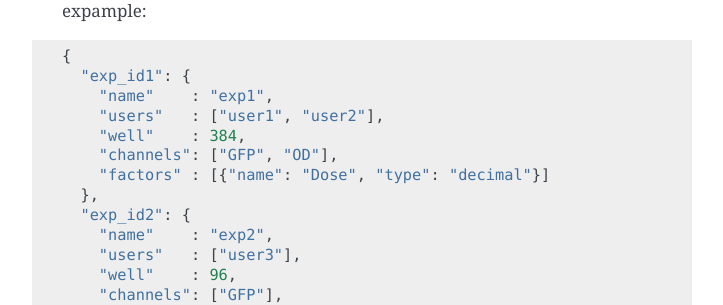
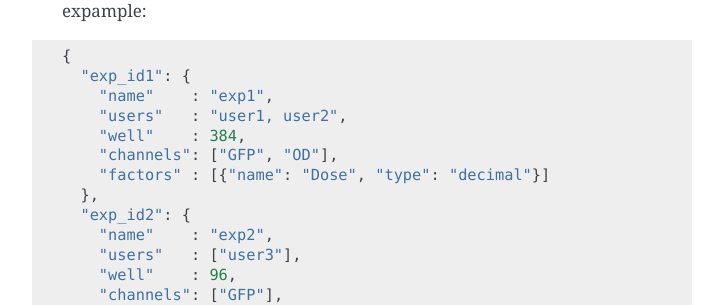
Before and after one commit to gaoce/TimeVis, a Sphinx documentation site: the page built from docs/api_v2.rst, in a window 1280 px wide and 900 px high, scrolled down 746 px. Shown: the part 153-458 px from the top of the window, without its empty margins (388-1111 px from the left). Built offline with Sphinx 7.4.7, drawn with Linux system fonts in a browser that asks for light colours.

Commit message:
Update api_v2.rst

```diff
--- a/docs/api_v2.rst
+++ b/docs/api_v2.rst
@@ -51,7 +51,7 @@ A summary of all HTTP verbs used for this endpoint:
   {
     "exp_id1": {
       "name"    : "exp1",
-      "users"   : ["user1", "user2"],
+      "users"   : "user1, user2",
       "well"    : 384,
       "channels": ["GFP", "OD"],
       "factors" : [{"name": "Dose", "type": "decimal"}]
```
